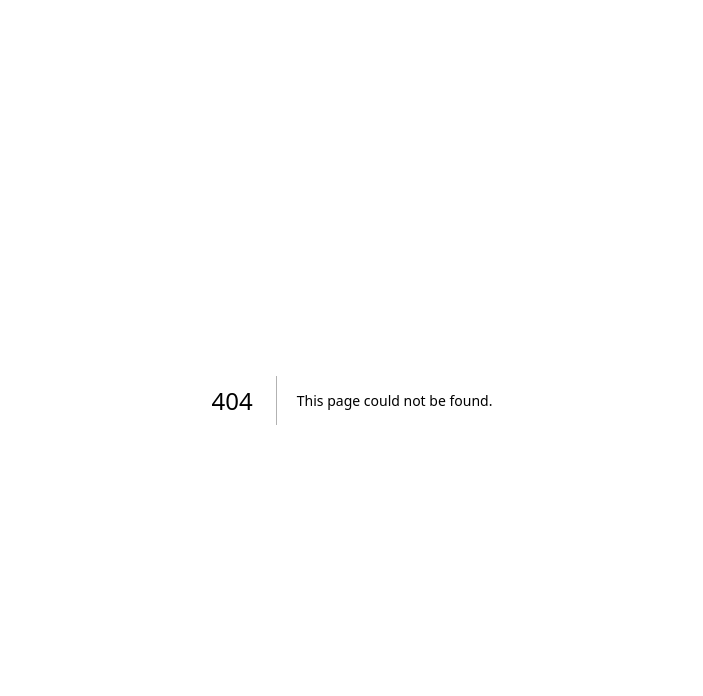
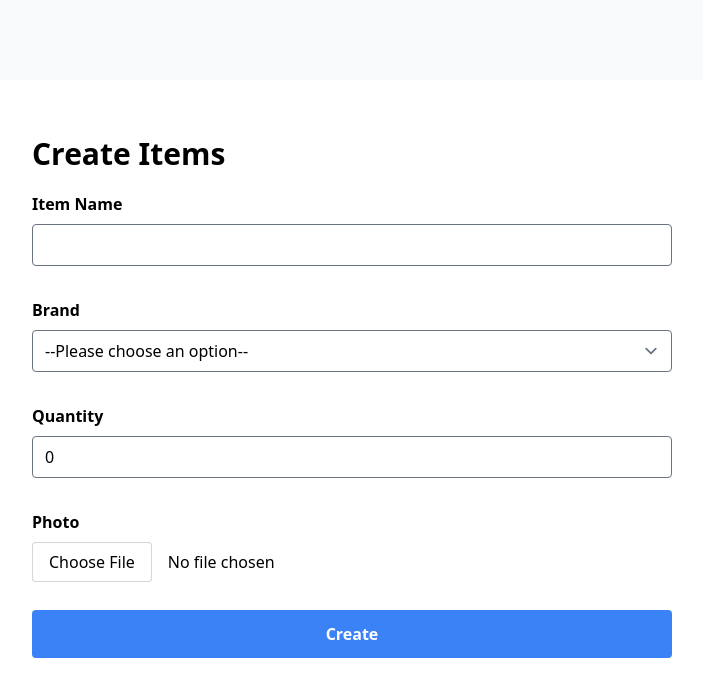
Before and after one commit to nicholas1022/hack-winful-demo, a Next.js app in the folder hack-winful-web/: page /createitem in a window 1280 px wide. Before the commit this address had no page. Shown: the top 696 px of the page, without its empty margins (288-991 px from the left). Built offline with nearby package versions, Linux system fonts and the light colour scheme.

Commit message:
Completed create item form UI

```diff
--- /dev/null
+++ b/hack-winful-web/pages/createitem/index.tsx
@@ -0,0 +1,103 @@
+import { useState } from "react";
+
+export default function Page() {
+  const [itemName, setItemName] = useState<string>("");
+  const [brand, setBrand] = useState<string>("");
+  const [quantity, setQuantity] = useState<number>(0);
+  const [photo, setPhoto] = useState<File>();
+
+  //dummy brands
+  const brandList = [
+    "--Please choose an option--",
+    "brand1",
+    "brand2",
+    "brand3",
+    "brand4",
+    "brand5",
+  ];
+
+  // Make sure the quantity is larger or equal to 0
+  function onChangeQuantity(quantity: number) {
+    if (quantity >= 0) {
+      setQuantity(quantity);
+    }
+  }
+
+  // Save photo file into state
+  function onChangePhoto(photo: FileList) {
+    if (photo && photo.length > 0) {
+      setPhoto(photo[0]);
+    }
+  }
+  return (
+    <main className={"bg-slate-50 w-screen h-screen"}>
+      <div
+        className={
+          "container py-10 sm:py-15 px-10 md:py-20 px-20 lg:py-30 px-40 xl:px-60"
+        }
+      >
+        <form className='flex justify-centre py-14 bg-white md:px-16 lg:px-20 xl:px-25 rounded'>
+          <div className='w-full flex justify-start flex-col'>
+            <p className='text-3xl font-bold'>Create Items</p>
+            <section className='py-5 w-full flex justify-start flex-col gap-8'>
+              <div className='inputGroup'>
+                <p className='font-bold'>Item Name</p>
+                <input
+                  type='text'
+                  name='item name'
+                  id='item name'
+                  value={itemName}
+                  onChange={(e) => {
+                    setItemName(e.currentTarget.value);
+                  }}
+                />
+              </div>
+              <div className='inputGroup'>
+                <p className='font-bold'>Brand</p>
+                <select
+                  name='brand'
+                  id='brand'
+                  value={brand}
+                  onChange={(e) => {
+                    setBrand(e.currentTarget.value);
+                  }}
+                >
+                  {brandList.map((brand) => {
+                    return <option>{brand}</option>;
+                  })}
+                </select>
+              </div>
+              <div className='inputGroup'>
+                <p className='font-bold'>Quantity</p>
+                <input
+                  type='number'
+                  name='quantity'
+                  id='quantity'
+                  value={quantity}
+                  onChange={(e) => {
+                    onChangeQuantity(Number(e.currentTarget.value));
+                  }}
+                />
+              </div>
+              <div className='inputGroup'>
+                <p className='font-bold'>Photo</p>
+                <input
+                  id='item photo'
+                  type='file'
+                  name='item photo'
+                  onChange={(e) => {
+                    // Make sure there is File in the FileList
+                    if (e.target.files != null) {
+                      onChangePhoto(e.target.files);
+                    }
+                  }}
+                />
+              </div>
+            </section>
+            <button className='btn btn-blue'>Create</button>
+          </div>
+        </form>
+      </div>
+    </main>
+  );
+}
--- a/hack-winful-web/pages/index.tsx
+++ /dev/null
@@ -1,47 +0,0 @@
-const brandList = [
-  "--Please choose an option--",
-  "brand1",
-  "brand2",
-  "brand3",
-  "brand4",
-  "brand5",
-];
-
-export default function Page() {
-  return (
-    <main>
-      <div className={"container bg-slate-50 w-full"}>
-        <div className='p-4 md:p-6 lg:p-8 xl:p-10'>
-          <form className='flex justify-centre bg-white p-4 md:p-6 lg:p-8 xl:p-10 rounded'>
-            <div className='py-5 w-full flex justify-start flex-col'>
-              <p className='text-3xl font-bold'>Create Items</p>
-              <section className='py-5 w-full flex justify-start flex-col gap-8'>
-                <div className='inputGroup'>
-                  <p className='font-bold'>Item Name</p>
-                  <input type='text' name='item name' id='item name' />
-                </div>
-                <div className='inputGroup'>
-                  <p className='font-bold'>Brand</p>
-                  <select name='brand' id='brand'>
-                    {brandList.map((brand) => {
-                      return <option>{brand}</option>;
-                    })}
-                  </select>
-                </div>
-                <div className='inputGroup'>
-                  <p className='font-bold'>Quantity</p>
-                  <input type='number' name='quantity' id='quantity' />
-                </div>
-                <div className='inputGroup'>
-                  <p className='font-bold'>Photo</p>
-                  <input id='item photo' type='file' name='item photo' />
-                </div>
-              </section>
-              <button className='btn btn-blue'>Create</button>
-            </div>
-          </form>
-        </div>
-      </div>
-    </main>
-  );
-}
--- a/hack-winful-web/styles/style.css
+++ b/hack-winful-web/styles/style.css
@@ -36,4 +36,14 @@
   input[type="file"]::file-selector-button:active {
     background-color: #e5e7eb;
   }
+
+  input[type=text]{
+     border-radius:4px;
+  }
+  input[type=number]{
+    border-radius:4px;
+ }
+  select{
+    border-radius:4px;
+  }
 }
```
